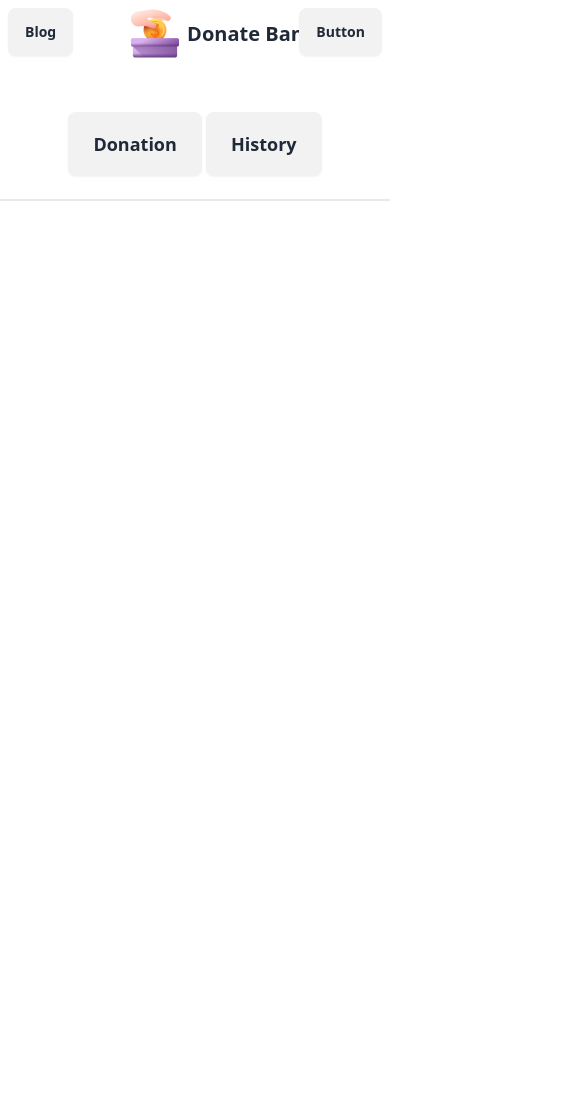
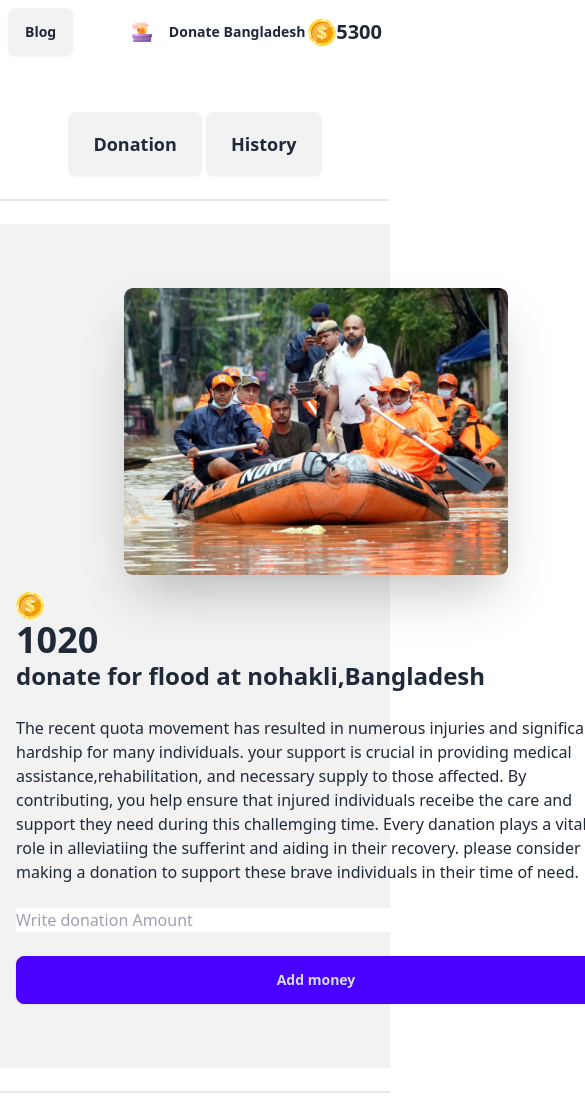
Before and after one commit to Jahirulisl/B10A5-DOM-Quest-Build-and-Manipulate-j, a plain HTML site: page index.html in a window 390 px wide. Shown: the top 1104 px of the page, 585 px wide, since content can reach past the window. Before the commit the page ends 844 px from the top, so only its background shows below. Drawn offline with nearby package versions, Linux system fonts and the light colour scheme.

Commit message:
add addmoney section

```diff
--- a/index.css
+++ /dev/null
@@ -1,4 +0,0 @@
-#nav-contaier{
-  background-color:red; width: 200px;
-  display:flex ;
-}
--- a/index.html
+++ b/index.html
@@ -20,14 +20,15 @@
        </div>
 
        <div>
-         <a class="btn btn-ghost text-xl">
-            <span>
-                <img src="assets/logo.png" alt="">
-            </span>Donate Bangladesh</a>
+            <img style="width: 20px;" src="assets/logo.png" alt="">
+            <div></div>
+           <a class="btn btn-ghost ">
+            Donate Bangladesh</a>
        </div>
 
        <div class="navbar-end">
-       <a class="btn">Button</a>
+          <img src="assets/coin.png" alt="">
+          <a  id="show-btn-cash-out" class="font-bold text-xl">5300<i class=" fa-solid text-white bg-black rounded-3xl fa-arrow-right text-xl -rotate-45"></i></a>
        </div>
     </section>
     <!-- nave section end -->
@@ -35,14 +36,43 @@
      <!-- user anpther button start  -->
 
      <div style="text-align: center;" >
-      <button id="button-show-add-money" class="btn btn-lg">Donation</button>
+      <button id="button-show-add-money"class="btn btn-lg">Donation</button>
       <button id="show-btn-cash-out" class="btn btn-lg">History</button>
     </div>
     <div class="divider"></div>
-      <!-- user another btutton end  -->
 
 
+      <!-- user another button end  -->
 
+      <!-- hero aria start -->
+
+      <div class="hero bg-base-200 min-h-screen">
+         <div class="hero-content flex-col lg:flex-row">
+           <img
+             src="assets/noakhali.png"
+             class="max-w-sm rounded-lg shadow-2xl" />
+           <div>
+
+            <div class=" navbar-start">
+               <img src="assets/coin.png" alt="">
+               <div id="account-balance" class="stat-value">1020</div>
+             </div>
+             <h1 class="text-2xl font-bold">donate for flood at nohakli,Bangladesh</h1>
+             <p class="py-6">
+               The recent quota movement has resulted in numerous injuries and significant hardship for many individuals. your support is crucial in providing medical assistance,rehabilitation, and necessary supply to those affected. By contributing, you help ensure that injured individuals receibe the care and support they need during this challemging time. Every danation plays a vital role in alleviatiing the sufferint and aiding in their recovery. please consider making a donation to support these brave individuals in their time of need.
+             </p>
+               <input id="input-add-money" style="width:600px ;" type="text" placeholder="Write donation Amount">
+                <br>
+                <div class="form-control mt-6">
+                  <button id="btn-add-money" class="btn btn-primary">Add money</button>
+                </div>
+
+           </div>
+         </div>
+       </div>
+       <!-- hero aria end  -->
+
+      <div class="divider"></div>
   </main>
  <script src="js/home.js"></script>
  <script src="js/cashut.js"></script>
--- a/js/home.js
+++ b/js/home.js
@@ -0,0 +1,18 @@
+// console.log('HAFIZA');
+document.getElementById('btn-add-money').addEventListener('click',function(event){
+  event.preventDefault();
+  // value from input field
+  const addMoney = document.getElementById("input-add-money").value;
+  const addMoneyNumber = parseFloat(addMoney);
+  console.log(addMoney);
+  if(addMoneyNumber > 0 ) {
+    const balance = document.getElementById('account-balance').innerText;
+  console.log(balance);
+  const balanceNUmber = parseFloat(balance);
+
+  const newBalance =  addMoneyNumber + balanceNUmber;
+
+  document.getElementById('account-balance').innerText = newBalance;
+  }
+
+})
--- a/js/index.js
+++ /dev/null
@@ -1 +0,0 @@
-console.log('i am jahir');
```
Also changed, not shown: tailwind.config.js (added). Lines whose indentation alone changed are shown as unchanged.
